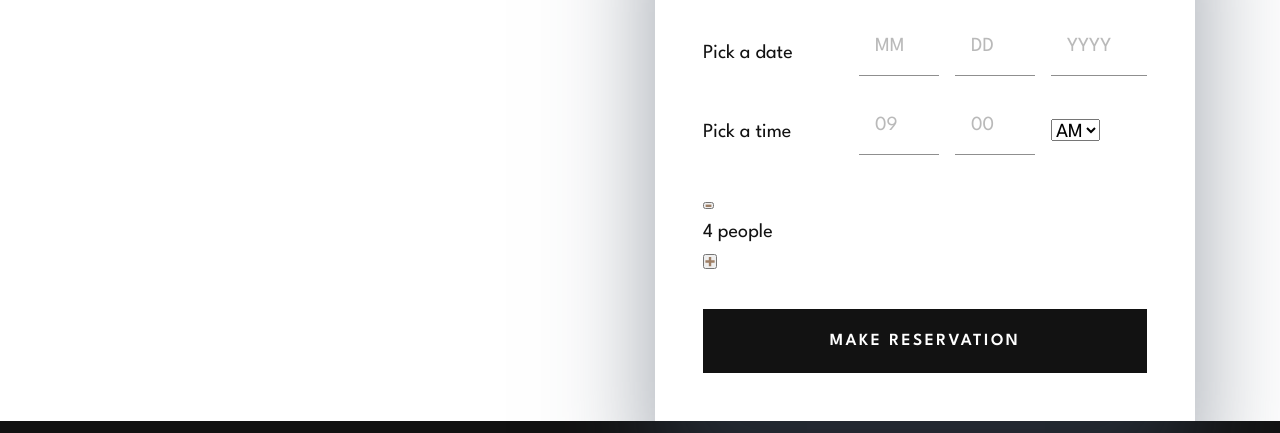
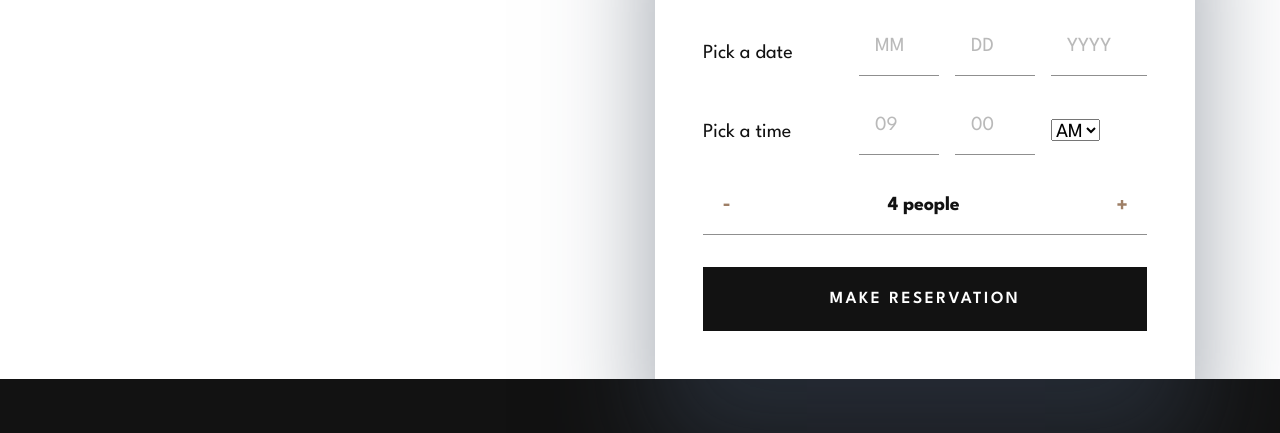
Before and after one commit to karolbanat/dine-restaurant-website, a website: page booking.html in a window 1280 px wide. Shown: the part 227-660 px from the top of the page. Drawn offline with Linux system fonts and the light colour scheme.

Commit message:
Spinbutton styles

```diff
--- a/booking.html
+++ b/booking.html
@@ -152,7 +152,8 @@
                                        aria-valuetext="4 people"
                                        aria-label="Number of people"
                                        role="spinbutton"
-                                       tabindex="0">4 people</p>
+                                       tabindex="0"
+                                       class="spinbutton__label">4 people</p>
                                     <button aria-label="Increase number of people"
                                             tabindex="-1"
                                             class="spinbutton__button">
--- a/src/sass/components/form-elements/_index.scss
+++ b/src/sass/components/form-elements/_index.scss
@@ -1 +1,2 @@
 @forward './form-input';
+@forward './spinbutton';
--- /dev/null
+++ b/src/sass/components/form-elements/_spinbutton.scss
@@ -0,0 +1,21 @@
+.spinbutton {
+	display: flex;
+	justify-content: space-between;
+	align-items: center;
+	padding-block-start: 0.2rem;
+	padding-block-end: 1.4rem;
+	border-bottom: 1px solid hsl(0deg 0% 56%);
+
+	&__label {
+		font-weight: var(--fw-bold, 700);
+		letter-spacing: var(--ls-200);
+	}
+
+	&__button {
+		padding-block: 1rem;
+		padding-inline: 2rem;
+		background: none;
+		border: none;
+		cursor: pointer;
+	}
+}
```
Also changed, not shown: dist/css/main.min.css.
